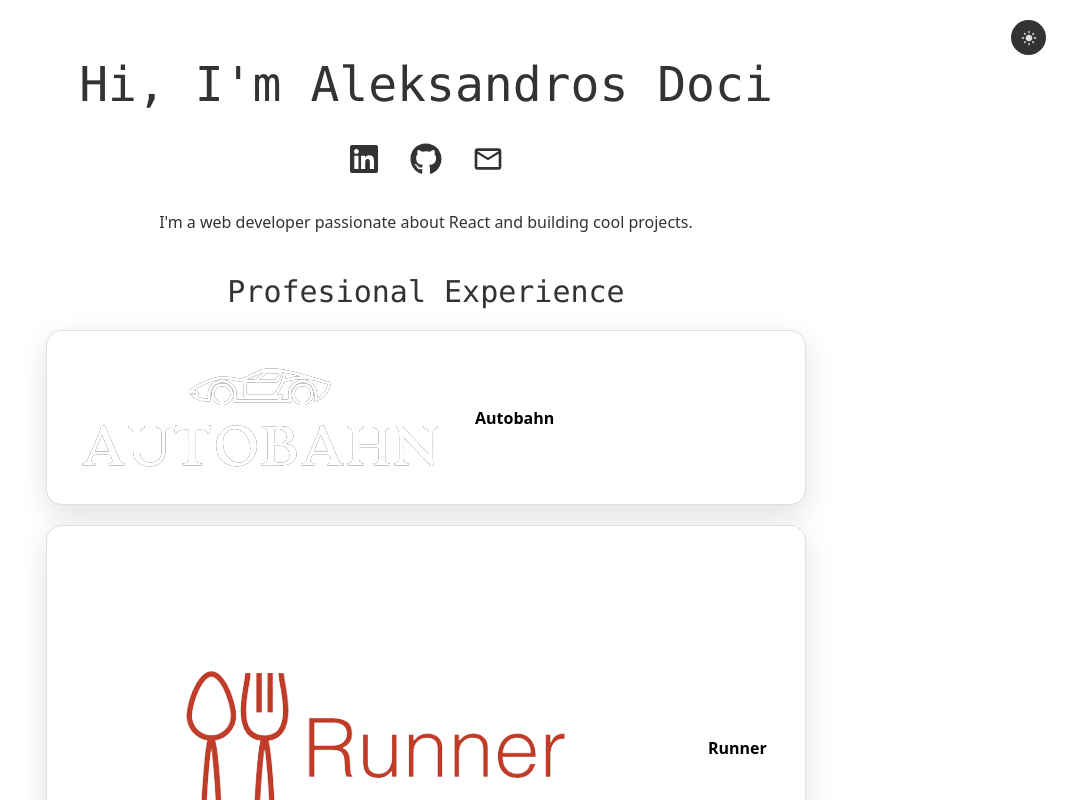
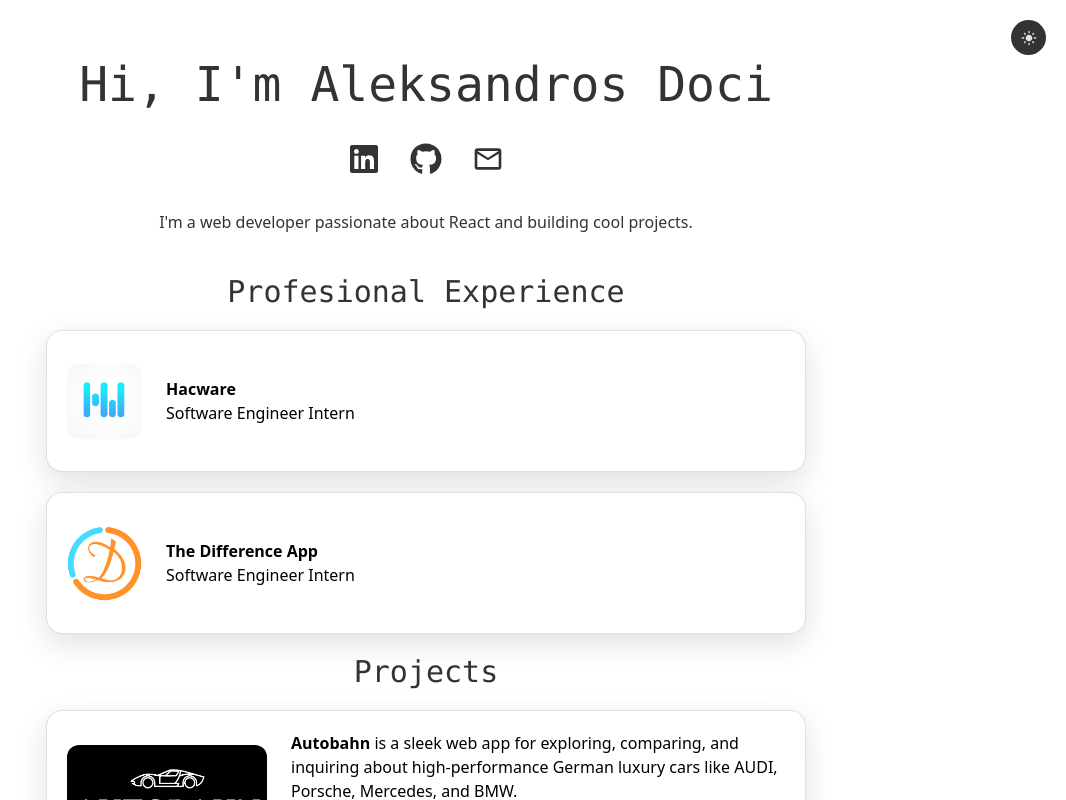
Before and after one commit to AleksandrosD/PersonalWebsite, a React (Vite) app: page / in a window 1280 px wide. Shown: the top 800 px of the page, without its empty margins (214-1280 px from the left). Built offline with nearby package versions, Linux system fonts and the light colour scheme.

Commit message:
pass to PC changes

```diff
--- a/src/App.css
+++ b/src/App.css
@@ -99,7 +99,19 @@ a {
   color: black;
   box-shadow: 0 10px 30px rgba(0, 0, 0, 0.12);
 }
-
+.exp-image{
+  border-radius: 12px;
+  overflow: hidden;
+  height: 100px;
+  display: flex;
+  justify-content: center;
+  align-items: center;
+}
+.exp-image img{
+  width: 75px;
+  height: 75px;
+  border-radius: 12px;
+}
 .project-image {
   border-radius: 12px;
   overflow: hidden;
@@ -120,7 +132,9 @@ a {
   gap: 16px;
   flex: 1;
 }
-
+.exp-text{
+  font-size: 1rem;
+}
 .project-text {
   font-size: 1rem;
 }
--- a/src/App.jsx
+++ b/src/App.jsx
@@ -82,24 +82,31 @@ function App() {
 
             <div className="exp-card">
               <div className="exp-image">
-                <img src="/autobahnLogo.png" alt="Hacware" />
+                <img src="/hacwareLogo.png" alt="Hacware" />
               </div>
 
               <div className="exp-content">
                 <p className="exp-text">
-                  <strong>Autobahn</strong>
+                  <strong>Hacware</strong>
+                  <br></br>
+                  Software Engineer Intern
                 </p>
+
               </div>
             </div>
             <div className="exp-card">
               <div className="exp-image ">
-                <img src="/runnerLogo.png" alt="The Difference" />
+                <img src="/theDifferenceLogo.png" alt="The Difference" />
               </div>
 
               <div className="exp-content">
                 <p className="exp-text">
-                  <strong>Runner</strong>
+                  <strong>The Difference App</strong>
+                  <br></br>
+                  Software Engineer Intern
                 </p>
+
+
               </div>
             </div>
           </section>
```
Also changed, not shown: public/hacwareLogo.png (added), public/theDifferenceLogo.png (added).
